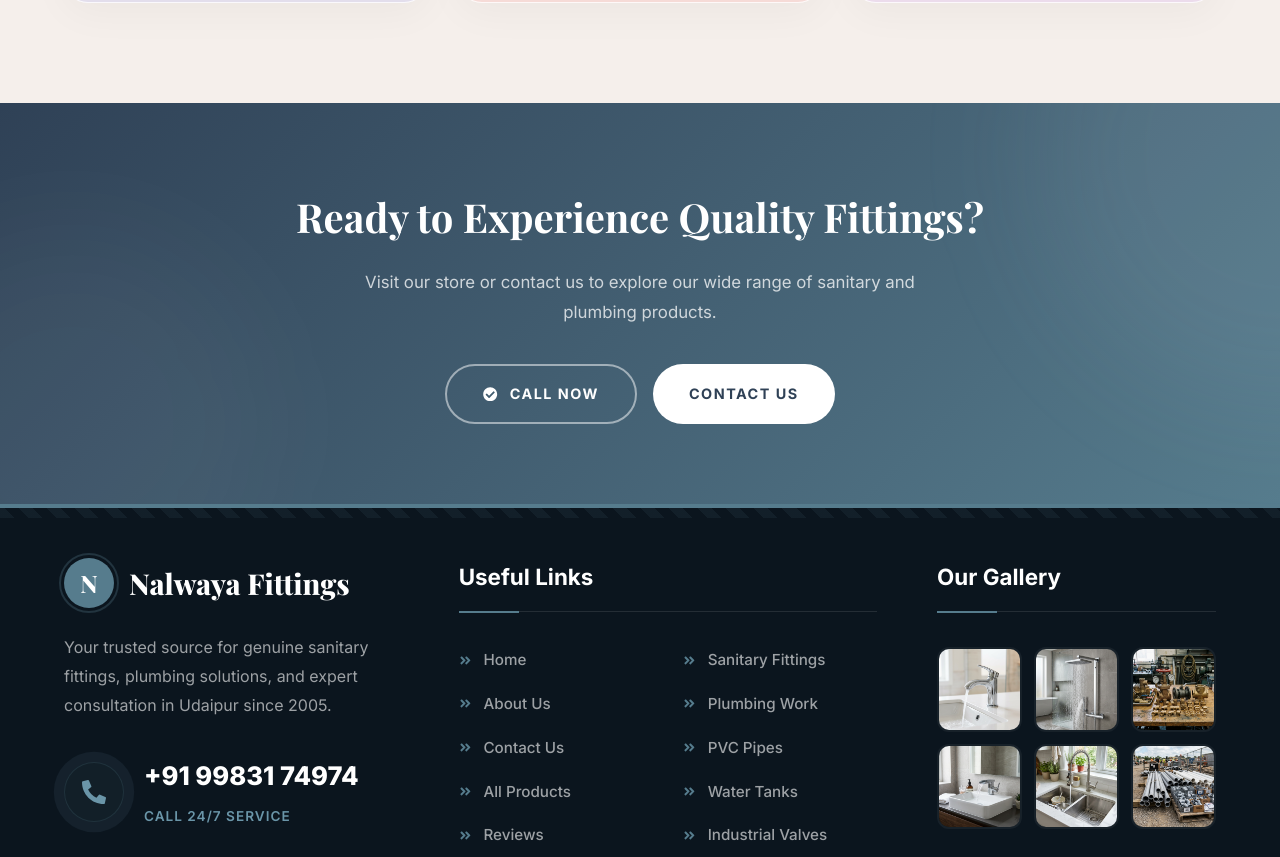
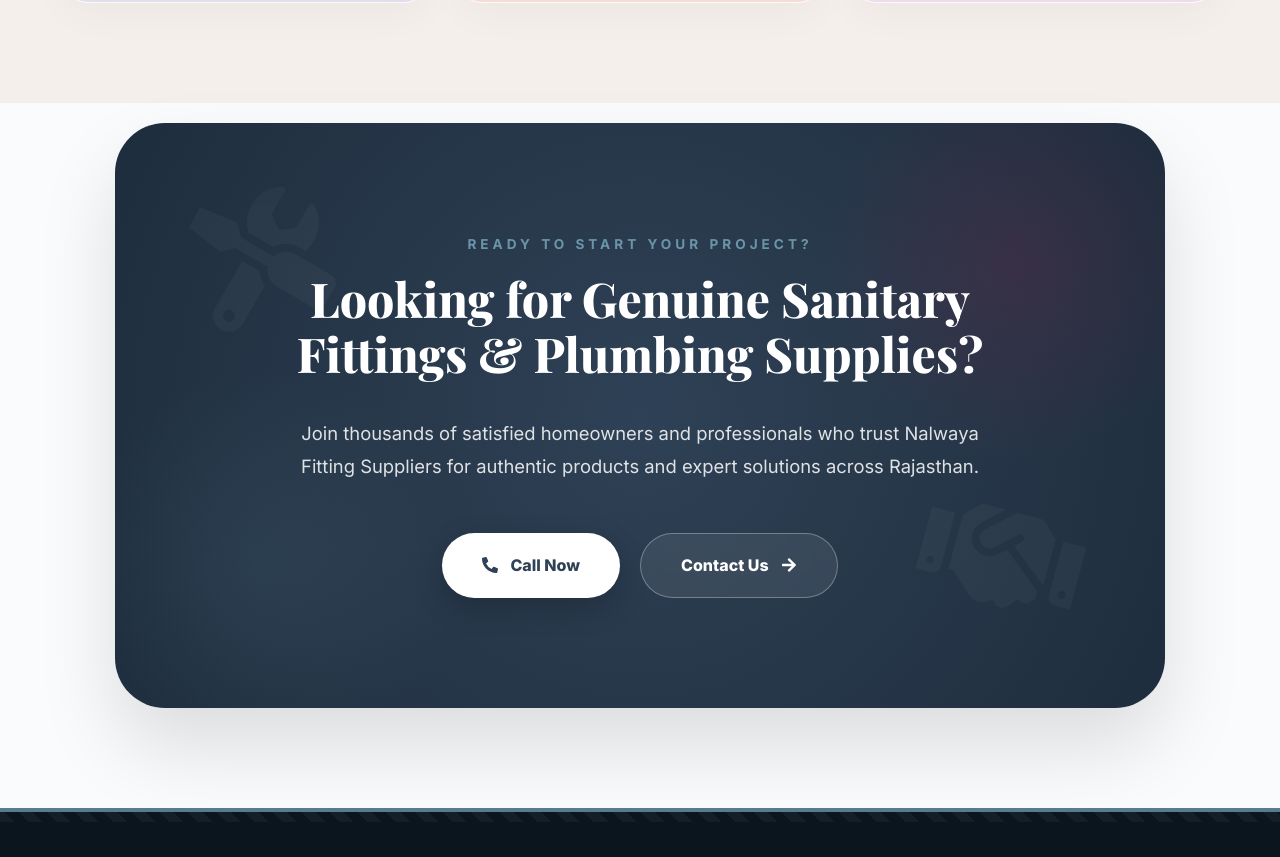
Before and after one commit to Eshbanoliver/nalwayasanitary-website-showcase-next.js, a Next.js app: page /about in a window 1280 px wide. Shown: the part 3859-4716 px from the top of the page. Built offline with nearby package versions, Linux system fonts and the light colour scheme.

Commit message:
Updated files

```diff
--- a/src/app/about/page.tsx
+++ b/src/app/about/page.tsx
@@ -1,6 +1,7 @@
 import type { Metadata } from "next";
 import Link from "next/link";
 import BrandsGrid from "@/components/BrandsGrid";
+import PremiumCTA from "@/components/PremiumCTA";
 import {
     FaCheckCircle,
     FaAward,
@@ -251,30 +252,7 @@
             </section>
 
             {/* CTA */}
-            <section className="cta-section">
-                <div className="container">
-                    <h2>Ready to Experience Quality Fittings?</h2>
-                    <p>
-                        Visit our store or contact us to explore our wide range of sanitary and plumbing products.
-                    </p>
-                    <div className="cta-buttons">
-                        <a
-                            href="tel:+919983174974"
-                            className="btn btn-outline"
-                            style={{ borderColor: "rgba(255,255,255,0.5)", color: "#fff" }}
-                        >
-                            <FaCheckCircle /> Call Now
-                        </a>
-                        <Link
-                            href="/contact"
-                            className="btn"
-                            style={{ background: "var(--white)", color: "var(--navy)" }}
-                        >
-                            Contact Us
-                        </Link>
-                    </div>
-                </div>
-            </section>
+            <PremiumCTA />
         </>
     );
 }
--- /dev/null
+++ b/src/components/PremiumCTA.tsx
@@ -0,0 +1,123 @@
+"use client";
+
+import Link from "next/link";
+import { useRef, useEffect } from "react";
+import { FaPhoneAlt, FaArrowRight, FaTools, FaHandshake } from "react-icons/fa";
+
+/* -------  Scroll-in animation hook  ------- */
+function useAnimateOnScroll() {
+    const ref = useRef<HTMLDivElement>(null);
+    useEffect(() => {
+        const observer = new IntersectionObserver(
+            (entries) => {
+                entries.forEach((e) => {
+                    if (e.isIntersecting) {
+                        e.target.classList.add("visible");
+                    }
+                });
+            },
+            { threshold: 0.15 }
+        );
+        const el = ref.current;
+        if (el) observer.observe(el);
+        return () => {
+            if (el) observer.unobserve(el);
+        };
+    }, []);
+    return ref;
+}
+
+function AnimateOnScroll({ children, className = "" }: { children: React.ReactNode; className?: string }) {
+    const ref = useAnimateOnScroll();
+    return (
+        <div ref={ref} className={`animate-on-scroll ${className}`}>
+            {children}
+        </div>
+    );
+}
+
+export default function PremiumCTA() {
+    return (
+        <section style={{
+            margin: '20px auto 100px',
+            width: 'calc(100% - 40px)',
+            maxWidth: '1050px',
+            padding: '110px 24px',
+            background: 'radial-gradient(circle at center, #2F4156 0%, #1e2d3d 100%)',
+            position: 'relative',
+            overflow: 'hidden',
+            color: '#fff',
+            textAlign: 'center',
+            borderRadius: '50px',
+            boxShadow: '0 40px 80px rgba(0,0,0,0.12)'
+        }}>
+            {/* Decorative atmospheric elements */}
+            <div style={{ position: 'absolute', top: '-10%', right: '-5%', width: '400px', height: '400px', background: 'radial-gradient(circle, rgba(209, 23, 75, 0.12) 0%, transparent 70%)', borderRadius: '50%', pointerEvents: 'none' }}></div>
+            <div style={{ position: 'absolute', bottom: '-10%', left: '-5%', width: '400px', height: '400px', background: 'radial-gradient(circle, rgba(86, 124, 141, 0.15) 0%, transparent 70%)', borderRadius: '50%', pointerEvents: 'none' }}></div>
+
+            {/* Floating Icons */}
+            <div style={{ position: 'absolute', top: '12%', left: '8%', opacity: 0.03, fontSize: '8rem', transform: 'rotate(-15deg)', pointerEvents: 'none' }}><FaTools /></div>
+            <div style={{ position: 'absolute', bottom: '12%', right: '8%', opacity: 0.03, fontSize: '10rem', transform: 'rotate(15deg)', pointerEvents: 'none' }}><FaHandshake /></div>
+
+            <div className="container" style={{ position: 'relative', zIndex: 10 }}>
+                <div style={{ maxWidth: '700px', margin: '0 auto' }}>
+                    <AnimateOnScroll>
+                        <h2 style={{ display: 'flex', flexDirection: 'column', alignItems: 'center', marginBottom: '35px' }}>
+                            <span style={{
+                                color: '#6a95a8',
+                                fontSize: '0.85rem',
+                                textTransform: 'uppercase',
+                                letterSpacing: '4px',
+                                marginBottom: '15px',
+                                fontWeight: 700,
+                                fontFamily: 'Inter, sans-serif'
+                            }}>
+                                Ready to start your project?
+                            </span>
+                            <span style={{ fontFamily: 'Playfair Display, serif', fontSize: 'clamp(2rem, 4.5vw, 3rem)', fontWeight: 800, lineHeight: 1.15 }}>
+                                Looking for Genuine Sanitary Fittings &amp; Plumbing Supplies?
+                            </span>
+                        </h2>
+                        <p style={{ fontSize: '1.15rem', color: 'rgba(255, 255, 255, 0.85)', lineHeight: 1.8, marginBottom: '50px' }}>
+                            Join thousands of satisfied homeowners and professionals who trust Nalwaya Fitting Suppliers
+                            for authentic products and expert solutions across Rajasthan.
+                        </p>
+                        <div style={{ display: 'flex', justifyContent: 'center', gap: '20px', flexWrap: 'wrap' }}>
+                            <Link href="tel:+919983174974" style={{
+                                padding: '18px 40px',
+                                borderRadius: '100px',
+                                background: '#fff',
+                                color: '#2F4156',
+                                fontWeight: 800,
+                                fontSize: '1rem',
+                                display: 'flex',
+                                alignItems: 'center',
+                                gap: '12px',
+                                boxShadow: '0 10px 30px rgba(0,0,0,0.2)',
+                                transition: 'all 0.3s ease'
+                            }}>
+                                <FaPhoneAlt /> Call Now
+                            </Link>
+                            <Link href="/contact" style={{
+                                padding: '18px 40px',
+                                borderRadius: '100px',
+                                background: 'rgba(255, 255, 255, 0.08)',
+                                color: '#fff',
+                                fontWeight: 800,
+                                fontSize: '1rem',
+                                display: 'flex',
+                                alignItems: 'center',
+                                gap: '12px',
+                                border: '1px solid rgba(255,255,255,0.3)',
+                                backdropFilter: 'blur(10px)',
+                                transition: 'all 0.3s ease'
+                            }}>
+                                Contact Us <FaArrowRight />
+                            </Link>
+                        </div>
+                    </AnimateOnScroll>
+                </div>
+            </div>
+        </section>
+    );
+}
```
